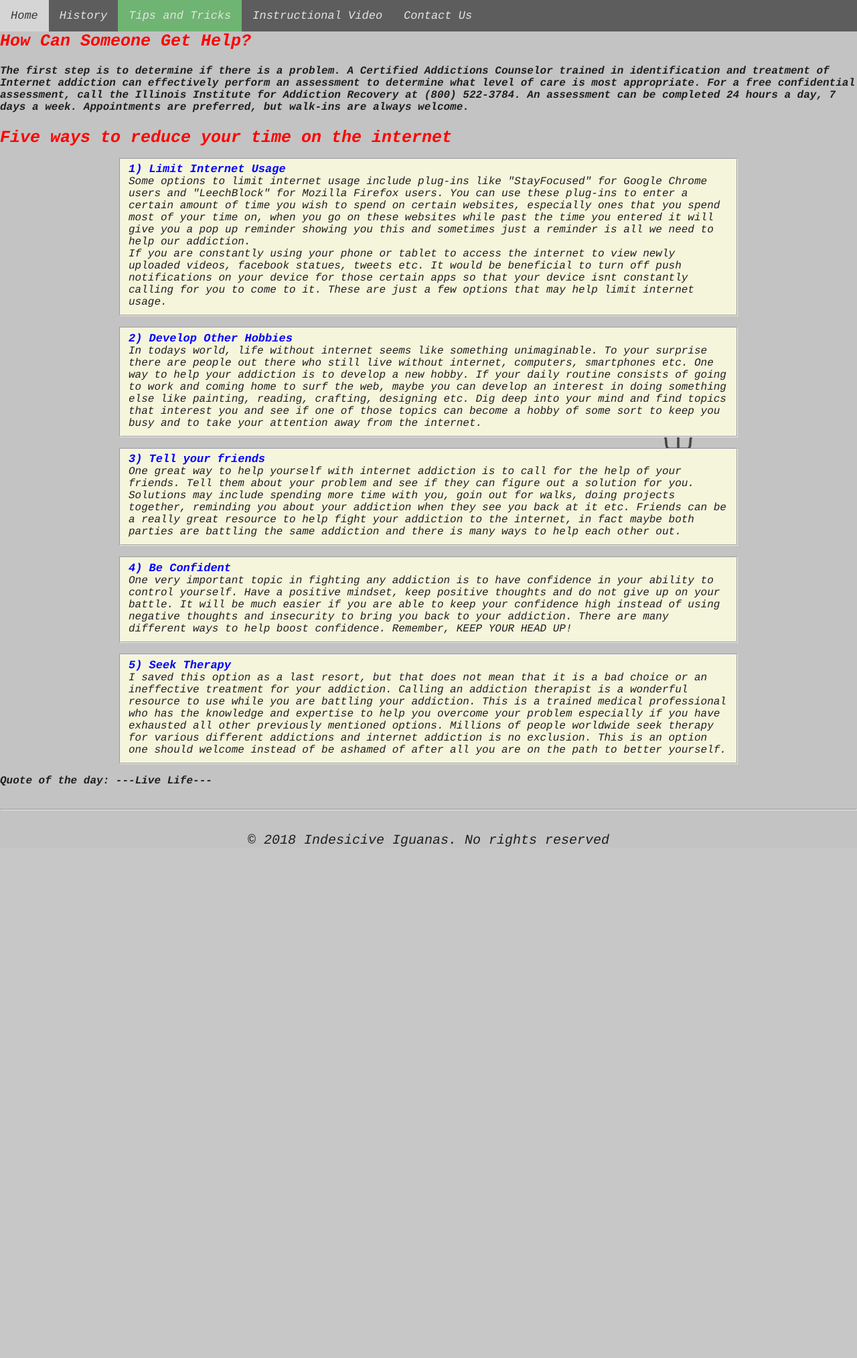
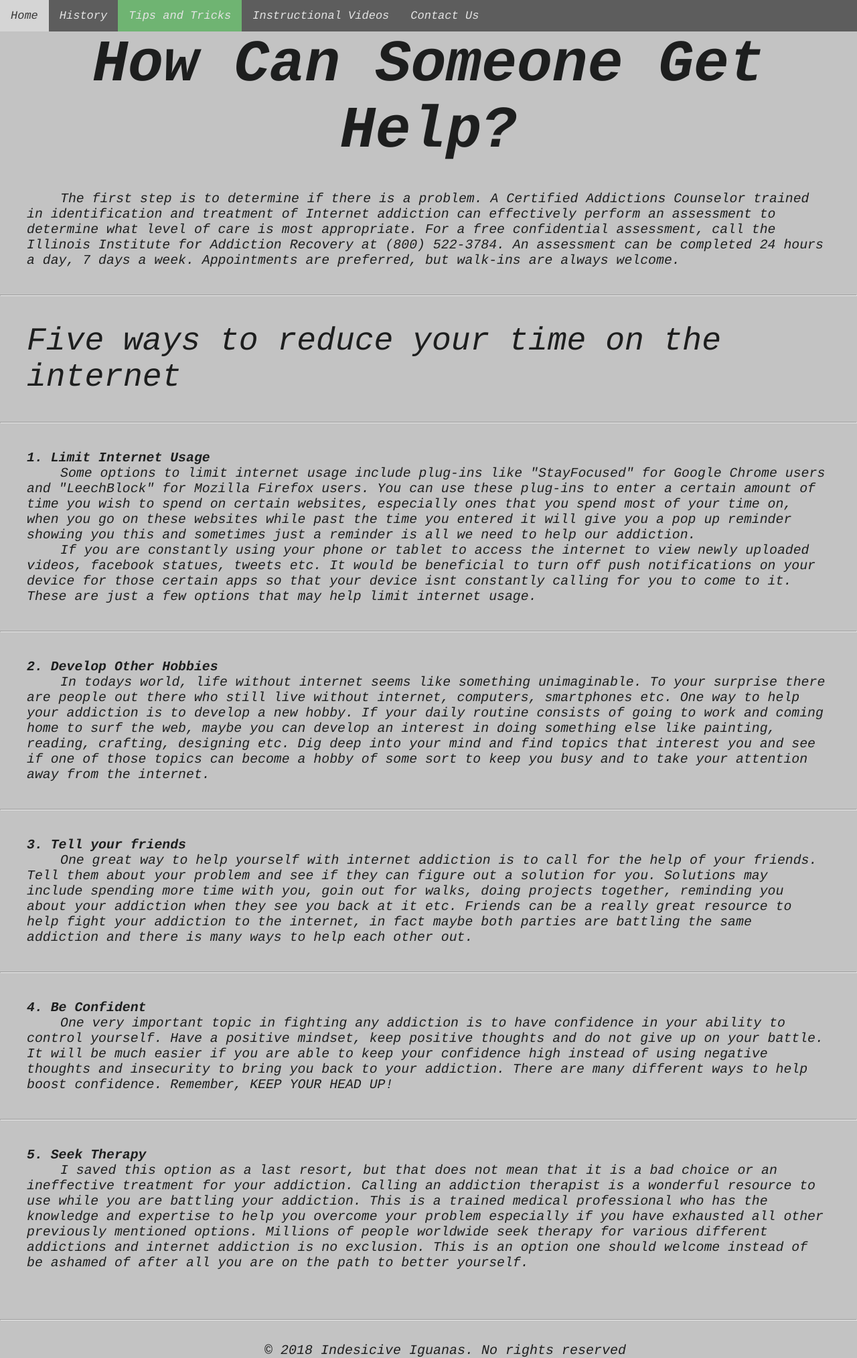
Before and after one commit to KyleAure/CS344WebsiteProject, a PHP site: page /tips.php in a window 1280 px wide. Shown: the whole page at 67% size. Before the commit the page ends 1265 px from the top, so only its background shows below. Run offline with PHP 8.4, Linux system fonts and the light colour scheme.

Commit message:
Unified style and added some pictures

```diff
--- a/css/stylesheet.css
+++ b/css/stylesheet.css
@@ -1,57 +1,15 @@
-/* Tristin's video.php CSS */
-#video-one-container{
-    background-color: aliceblue;
-    padding: 1em;
-    padding-top: 3em;
-    margin: auto;
-    width: 90%;
-}
-#video-one-title{
-    font-size: 2em;
-    color: dimgrey;
-    margin: auto;
-}
-#video-one{
-    background-color: lightgray;
-    margin: auto;
-}
-#video-two-container{
-    background-color: aliceblue;
-    padding: 1em;
-    margin: auto;
-    width: 90%;
-}
-#video-two-title{
-    font-size: 2em;
-    color: dimgrey;
-    margin: auto;
-}
-#video-two{
-    background-color: lightgray;
-    margin: auto;
-}
-#video-three-container{
-    background-color: aliceblue;
-    padding: 1em;
-    margin: auto;
-    width: 90%;
-}
-#video-three-title{
-    font-size: 2em;
-    color: dimgrey;
-    margin: auto;
-}
-#video-three{
-    background-color: lightgray;
-    margin: auto;
-}
-
+/* Genneral Formatting*/
 /*Johnny's styling*/
 *{
     font-family: Courier, sans-serif;
     font-style: italic;
     color: #1d1e1e;
 }
+
+p{
+    text-indent: 50px;
+}
+
 header {
     text-align: center;
     font-weight: bold;
@@ -346,5 +335,9 @@ text-align: center;
 }
 .topHeader{
     padding-top: 40px
+}
 
+/*Kyle's formatting for Tips*/
+.tipsSecondaryHeader{
+    font-size: 3em;
 }
--- a/inc/header.php
+++ b/inc/header.php
@@ -2,7 +2,7 @@
   <a href="index.php" >Home</a>
   <a href="history.php">History</a>
   <a href="tips.php">Tips and Tricks</a>
-  <a href="video.php">Instructional Video</a>
+  <a href="video.php">Instructional Videos</a>
   <a href="contact.php">Contact Us</a>
   <a href="javascript:void(0);" class="icon" onclick="updateNavClass()">&#9776;</a>
 </div>
--- a/index.php
+++ b/index.php
@@ -41,8 +41,8 @@ ini_set('display_errors', E_ALL);
         <h1>What Are The Effects?</h1>
         <p>
             Internet addiction results in personal, family, academic, financial, and occupational problems that are characteristic of other addictions. Impairments of real life relationships are disrupted as a result of excessive use of the Internet. Individuals suffering from Internet addiction spend more time in solitary seclusion, spend less time with real people in their lives, and are often viewed as socially awkward. Arguments may result due to the volume of time spent on-line. Those suffering from Internet addiction may attempt to conceal the amount of time spent on-line, which results in distrust and the disturbance of quality in once stable relationships.
-            <br>
-            <br>
+        </p>
+        <p>
             Some suffering from Internet addiction may create on-line personas or profiles where they are able to alter their identities and pretend to be someone other than himself or herself. Those at highest risk for creation of a secret life are those who suffer from low-self esteem feelings of inadequacy, and fear of disapproval. Such negative self-concepts lead to clinical problems of depression and anxiety.
         </p>
 
--- a/submit.php
+++ b/submit.php
@@ -100,4 +100,6 @@ if($response->success){
     echo '<div id="errors"><p>Email failed to send.</p><p>Could not verify identity.</p></div>';
 }
 ?>
+
+<?php include_once 'inc/footer.php'; ?>
 </html>
--- a/tips.php
+++ b/tips.php
@@ -28,87 +28,91 @@ ini_set('display_errors', E_ALL);
 
 
 <body>
-  <!-- First Grid -->
-  <div class="w3-row-padding w3-padding-64 w3-container">
-    <div class="w3-content">
-      <div class="w3-twothird">
-          <h2 style="text-align: left;"><strong><span style="color: red; font-size: 25px;">How Can Someone Get Help?</span></strong></h2>
-        <h4 class="w3-padding-32">The first step is to determine if there is a problem. A Certified Addictions Counselor trained in identification and treatment of Internet addiction can effectively perform an assessment to determine what level of care is most appropriate. For
-          a free confidential assessment, call the Illinois Institute for Addiction Recovery at (800) 522-3784. An assessment can be completed 24 hours a day, 7 days a week. Appointments are preferred, but walk-ins are always welcome. </h4>
 
-<h2 style="text-align: left;"><strong><span style="color: red; font-size: 25px;">Five ways to reduce your time on the internet</span></strong></h2>
-<p style="text-align: left;"></p>
+<header>
+  How Can Someone Get Help?
+</header>
 
+<div class="indexBox">
+  <p>
+    The first step is to determine if there is a problem.
+    A Certified Addictions Counselor trained in identification and treatment of Internet addiction can effectively perform an assessment to determine what level of care is most appropriate.
+    For a free confidential assessment, call the Illinois Institute for Addiction Recovery at (800) 522-3784. An assessment can be completed 24 hours a day, 7 days a week.
+    Appointments are preferred, but walk-ins are always welcome.
+  </p>
+</div>
 
+<hr>
 
-    <fieldset
-    style= background-color:beige;>
-        <table>
-<h3 style="text-align: left;"><strong><span style="color: blue; font-size: 17px;">1) Limit Internet Usage </span></strong></h3>
-<p style="text-align: left;">
-    Some options to limit internet usage include plug-ins like "StayFocused" for Google Chrome users and "LeechBlock" for Mozilla Firefox users. You can use these plug-ins to enter a certain amount of time you wish to spend on certain websites, especially ones that you spend most of your time on, when you go on these websites while past the time you entered it will give you a pop up reminder showing you this and sometimes just a reminder is all we need to help our addiction.
+<div class="tipsSecondaryHeader indexBox">Five ways to reduce your time on the internet</div>
 
-    <p>If you are constantly using your phone or tablet to access the internet to view newly uploaded videos, facebook statues, tweets etc. It would be beneficial to turn off push notifications on your device for those certain apps so that your device isnt constantly calling for you to come to it. These are just a few options that may help limit internet usage.</p> </table>
-    </fieldset>
+<hr>
 
+<div class="indexBox">
+  <h1>1. Limit Internet Usage</h1>
+  <p>
+      Some options to limit internet usage include plug-ins like "StayFocused" for Google Chrome users and "LeechBlock" for Mozilla Firefox users.
+      You can use these plug-ins to enter a certain amount of time you wish to spend on certain websites, especially ones that you spend most of your time on,
+      when you go on these websites while past the time you entered it will give you a pop up reminder showing you this and sometimes just a reminder is all we need to help our addiction.
+  </p>
+  <p>
+    If you are constantly using your phone or tablet to access the internet to view newly uploaded videos, facebook statues, tweets etc.
+    It would be beneficial to turn off push notifications on your device for those certain apps so that your device isnt constantly calling for you to come to it.
+    These are just a few options that may help limit internet usage.
+  </p>
+</div>
 
-    <fieldset
-     style= background-color:beige;>
-        <table>
-<h3 style="text-align: left;"><strong><span style="color: blue; font-size: 17px;">2) Develop Other Hobbies</span></strong></h3>
-<p style="text-align: left;">
-In todays world, life without internet seems like something unimaginable. To your surprise there are people out there who still live without internet, computers, smartphones etc. One way to help your addiction is to develop a new hobby. If your daily routine consists of going to work and coming home to surf the web, maybe you can develop an interest in doing something else like painting, reading, crafting, designing etc. Dig deep into your mind and find topics that interest you and see if one of those topics can become a hobby of some sort to keep you busy and to take your attention away from the internet.
-          </p>   </table>
-    </fieldset>
+<hr>
 
+<div class="indexBox">
+  <h1>2. Develop Other Hobbies</h1>
+  <p>
+    In todays world, life without internet seems like something unimaginable.
+    To your surprise there are people out there who still live without internet, computers, smartphones etc.
+    One way to help your addiction is to develop a new hobby.
+    If your daily routine consists of going to work and coming home to surf the web, maybe you can develop an interest in doing something else like painting, reading, crafting, designing etc.
+    Dig deep into your mind and find topics that interest you and see if one of those topics can become a hobby of some sort to keep you busy and to take your attention away from the internet.
+  </p>
+</div>
 
+<hr>
 
-    <fieldset
-    style= background-color:beige;>
-        <table>
-<h3 style="text-align: left;"><strong><span style="color: blue; font-size: 17px;">3) Tell your friends</span></strong></h3>
-<p style="text-align: left;">
-One great way to help yourself with internet addiction is to call for the help of your friends. Tell them about your problem and see if they can figure out a solution for you. Solutions may include spending more time with you, goin out for walks, doing projects together, reminding you about your addiction when they see you back at it etc. Friends can be a really great resource to help fight your addiction to the internet, in fact maybe both parties are battling the same addiction and there is many ways to help each other out.</p>   </table>
-    </fieldset>
+<div class="indexBox">
+  <h1>3. Tell your friends</h1>
+  <p>
+    One great way to help yourself with internet addiction is to call for the help of your friends.
+    Tell them about your problem and see if they can figure out a solution for you.
+    Solutions may include spending more time with you, goin out for walks, doing projects together, reminding you about your addiction when they see you back at it etc.
+    Friends can be a really great resource to help fight your addiction to the internet, in fact maybe both parties are battling the same addiction and there is many ways to help each other out.
+ </p>
+</div>
 
+<hr>
 
+<div class="indexBox">
+  <h1>4. Be Confident</h1>
+  <p>
+    One very important topic in fighting any addiction is to have confidence in your ability to control yourself.
+    Have a positive mindset, keep positive thoughts and do not give up on your battle.
+    It will be much easier if you are able to keep your confidence high instead of using negative thoughts and insecurity to bring you back to your addiction.
+    There are many different ways to help boost confidence.
+    Remember, KEEP YOUR HEAD UP!
+  </p>
+</div>
 
-    <fieldset
- style= background-color:beige;>
-        <table>
-<h3 style="text-align: left;"><strong><span style="color: blue; font-size: 17px;">4) Be Confident</span></strong></h3>
-<p style="text-align: left;">
-One very important topic in fighting any addiction is to have confidence in your ability to control yourself. Have a positive mindset, keep positive thoughts and do not give up on your battle. It will be much easier if you are able to keep your confidence high instead of using negative thoughts and insecurity to bring you back to your addiction. There are many different ways to help boost confidence. Remember, KEEP YOUR HEAD UP!</p>   </table>
-    </fieldset>
+<hr>
 
+<div class="indexBox">
+  <h1>5. Seek Therapy</h1>
+  <p>
+    I saved this option as a last resort, but that does not mean that it is a bad choice or an ineffective treatment for your addiction.
+    Calling an addiction therapist is a wonderful resource to use while you are battling your addiction.
+    This is a trained medical professional who has the knowledge and expertise to help you overcome your problem especially if you have exhausted all other previously mentioned options.
+    Millions of people worldwide seek therapy for various different addictions and internet addiction is no exclusion.
+    This is an option one should welcome instead of be ashamed of after all you are on the path to better yourself.
+  </p>
+</div>
 
-
-
-    <fieldset
-    style= background-color:beige;>
-        <table>
-<h3 style="text-align: left;"><strong><span style="color: blue; font-size: 17px;">5) Seek Therapy</span></strong></h3>
-<p style="text-align: left;"
-   >
-I saved this option as a last resort, but that does not mean that it is a bad choice or an ineffective treatment for your addiction. Calling an addiction therapist is a wonderful resource to use while you are battling your addiction. This is a trained medical professional who has the knowledge and expertise to help you overcome your problem especially if you have exhausted all other previously mentioned options. Millions of people worldwide seek therapy for various different addictions and internet addiction is no exclusion. This is an option one should welcome instead of be ashamed of after all you are on the path to better yourself. </p>
-        </table>
-    </fieldset>
-
-
-
-
-  <!-- Second Grid -->
-  <div class="w3-row-padding w3-light-grey w3-padding-64 w3-container">
-    <div class="w3-content">
-      <div class="w3-third w3-center"><i class="fa fa-coffee w3-padding-64 w3-text-red w3-margin-right"></i></div>
-
-
-      </div>
-    </div>
-
-  <div class="w3-container w3-black w3-center w3-opacity w3-padding-64">
-    <h1 class="w3-margin w3-xlarge">Quote of the day: ---Live Life---</h1>
-  </div>
   <!-- Footer -->
 <?php include_once 'inc/footer.php'; ?>
 </body>
--- a/video.php
+++ b/video.php
@@ -29,7 +29,12 @@ ini_set('display_errors', E_ALL);
 <!-- Include Header -->
 <?php include_once 'inc/header.php'; ?>
 
+<header>
+  Instructional Videos
+</header>
+
 <!-- Body -->
+<?php include_once 'inc/videoDescription.php'; ?>
 <?php include_once 'inc/videobody.php'; ?>
 
     <!-- Footer -->
```
Also changed, not shown: other parts of css/stylesheet.css (+31 -0 lines), history.php (+28 -11 lines), inc/videoDescription.php (added, +29 -0 lines), inc/videobody.php (+19 -11 lines), assets/ivan.jpg (added), 1 other file.
